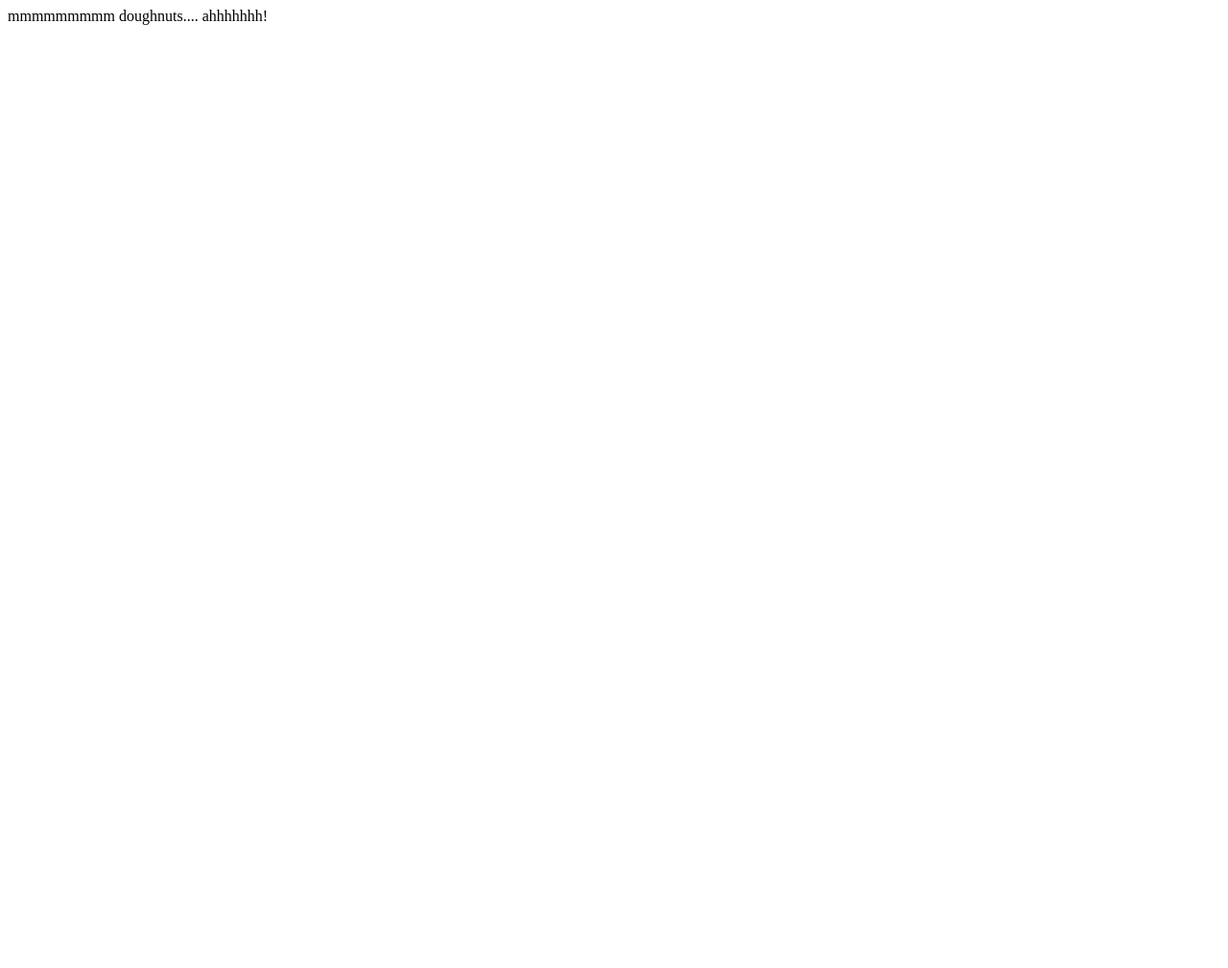
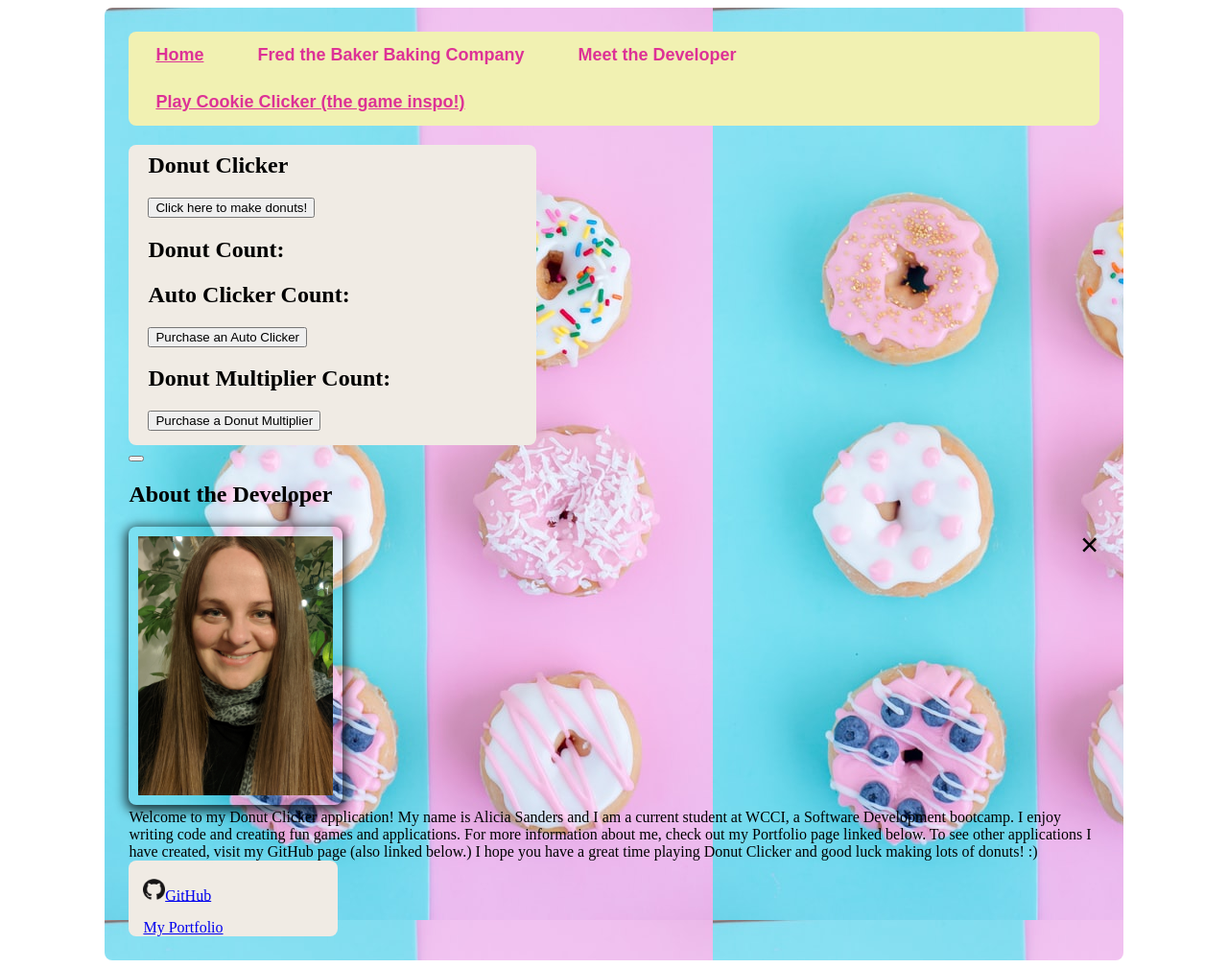
Before and after one commit to 2021-Spring-Part-Time/donut-clicker-asanders7, a website built with Parcel: page index.html in a window 1280 px wide. Shown: the whole page at 96% size. Before the commit the page ends 800 px from the top, so only its background shows below. Built offline with nearby package versions, Linux system fonts and the light colour scheme.

Commit message:
iteration three complete

```diff
--- a/index.html
+++ b/index.html
@@ -4,10 +4,77 @@
     <meta charset="UTF-8" />
     <meta http-equiv="X-UA-Compatible" content="IE=edge" />
     <meta name="viewport" content="width=device-width, initial-scale=1.0" />
+    <link rel="stylesheet" href="style.css" />
     <title>Donut Clicker</title>
   </head>
   <body>
-    <div class="container"></div>
+    <div class="donut-page">
+      <div class ="header">
+        <a href="#home">Home</a>
+        <div class="company-info-dropdown-menu">
+          <button class="company-info-button">Fred the Baker Baking Company
+          </button>
+          <div class="bakerInfoContent">
+            <a href="#">Company Info</a>
+          </div>
+        </div>
+        <div class="developer-dropdown-menu">
+          <button class="developer-info-button">Meet the Developer
+          </button>
+          <div class="developer-info">
+            <a href="#">Developer Info</a>
+          </div>
+        </div>
+        <div class="cookie-clicker-link"><a href="https://orteil.dashnet.org/cookieclicker/" target="_blank">Play Cookie Clicker (the game inspo!)</a></div>
+      </div>
+      <section class="game-section">
+        <h1 class="title">Donut Clicker</h1>
+        <button class="donutMakingButton">Click here to make donuts!</button>
+        <div id="donutCountElem">
+          <h2>Donut Count: </h2>
+        </div>
+        <div id="autoClickerInfo">
+          <section>
+            <h2>Auto Clicker Count:</h2>
+            <button class="purchaseAutoClickerButton">Purchase an Auto Clicker</button>
+          </section>
+        </div>
+        <div id="donutMultiplierInfo">
+          <section>
+            <h2>Donut Multiplier Count: </h2>
+            <button class="purchaseDonutMultiplierButton">Purchase a Donut Multiplier</button>
+          </section>
+        </div>
+      </section>
+      <button id="modalBtn"></button>
+      <div id="modal">
+        <div class="non-scrolling-info">
+          <h2>About the Developer</h2>
+          <span class="close">&times;</span>
+        </div>
+        <div class="scrollable-info">
+          <div class="photo">
+            <img
+              class="developer-photo"
+              src="images/alicia-photo.jpg"
+              alt="alicia">
+          </div>
+          <div class="about-the-developer">
+            Welcome to my Donut Clicker application! My name is Alicia Sanders and I am a current student at WCCI, a Software Development
+            bootcamp. I enjoy writing code and creating fun games and applications. For more information about me, check out my Portfolio
+            page linked below. To see other applications I have created, visit my GitHub page (also linked below.) I hope you have a great
+            time playing Donut Clicker and good luck making lots of donuts! :)
+          </div>
+          <div class="grid-container">
+            <div class="social-media-block">
+              <h3 class="social-media-header"></h4>
+              <div><img class="github-icon" src="images/github-icon.png" alt="github"><a href="https://github.com/asanders7">GitHub</a></div>
+              <p></p>
+              <div><a href="https://asanders7.github.io/">My Portfolio</a></div>
+          </div>
+        </div>
+      </div>
+    </div>
     <script src="./index.js"></script>
   </body>
 </html>
--- /dev/null
+++ b/style.css
@@ -0,0 +1,189 @@
+.donut-page {
+    background-image: url("images/donuts.jpg");
+    background-position: left top;
+    background-repeat: repeat;
+    background-attachment: fixed;
+    border-radius: 8px;
+    margin: auto;
+    padding: 25px;
+    width: 80%;
+}
+
+.header {
+    background-color: rgb(241, 241, 178);
+    border-radius: 8px;
+    font-family: Arial;
+    overflow: hidden;
+}
+
+.header a {
+    color: rgb(221, 50, 150);
+    float: left;
+    font-size: 18px;
+    font-weight: bold;
+    padding: 14px 28px;
+    text-align: center;
+}
+
+.company-info-dropdown-menu {
+    float: left;
+    overflow: hidden;
+}
+
+.company-info-dropdown-menu .company-info-button {
+    background-color: inherit;
+    border: none;
+    color: rgb(221, 50, 150);
+    font-family: inherit;
+    font-size: 18px;
+    font-weight: bold;
+    margin: 0;
+    outline: none;
+    padding: 14px 28px;
+}
+
+.header a:hover, .company-info-dropdown-menu:hover .company-info-button, .developer-dropdown-menu:hover .developer-info-button {
+    background-color: turquoise;
+}
+
+.bakerInfoContent {
+    background-color: rgb(224, 215, 224);
+    display: none;
+    min-width: 160px;
+    position: absolute;
+    z-index: 1;
+}
+
+.bakerInfoContent a {
+    color: rgb(221, 50, 150);
+    display: block;
+    float: none;
+    padding: 14px 28px;
+    text-align: left;
+}
+
+.bakerInfoContent a:hover {
+    background-color: turquoise;
+    color: white;
+}
+
+.company-info-dropdown-menu:hover .bakerInfoContent {
+    color: white;
+    display: block;
+}
+
+.developer-dropdown-menu {
+    float: left;
+    overflow: hidden;
+}
+
+.developer-dropdown-menu .developer-info-button {
+    background-color: inherit;
+    border: none;
+    color: rgb(221, 50, 150);
+    font-family: inherit;
+    font-size: 18px;
+    font-weight: bold;
+    margin: 0;
+    outline: none;
+    padding: 14px 28px;
+}
+
+.developer-info {
+    background-color: rgb(224, 215, 224);
+    display: none;
+    min-width: 160px;
+    position: absolute;
+    z-index: 1;
+}
+
+.developer-info a {
+    color: rgb(221, 50, 150);
+    display: block;
+    float: none;
+    padding: 14px 28px;
+    text-align: left;
+}
+
+.developer-info a:hover {
+    background-color: turquoise;
+    color: white;
+}
+
+.developer-dropdown-menu:hover .developer-info {
+    color: white;
+    display: block;
+}
+
+.grid-container {
+    background-color: rgb(240, 235, 228);
+    border-radius: 8px;
+    display: grid;
+    grid-gap: 20px;
+    grid-template-columns: 1fr 1fr;
+    padding-left: 15px;
+    padding-top: 0px;
+    width: 20%;
+}
+
+.modal {
+    display: none;
+    height: 100%;
+    left: 50%;
+    max-height: 100%;
+    overflow: auto;
+    position: fixed;
+    top: 50%;
+    transform: translate(-50%, -50%);
+    width: 100%;
+    z-index: 1;
+}
+
+.modal-developer-info {
+    height: 100%;
+    left: 0;
+    margin: 15% auto;
+    max-width: 100%;
+    overflow: auto;
+    padding: 20px;
+    position: absolute;
+    top: 0;
+    width: 600px;
+}
+
+.developer-photo {
+    border-radius: 8px;
+    box-shadow: 0px 3px 12px 3px rgba(0, 0, 0, 0.75);
+    padding: 10px;
+    padding-top: 10px;
+    width: 20%;
+    -webkit-box-shadow: 0px 3px 12px 3px rgba(0, 0, 0, 0.75);
+    -moz-box-shadow: 0px 3px 12px 3px rgba(0, 0, 0, 0.75);
+}
+
+.github-icon {
+    width: 25%;
+}
+
+.close {
+    float: right;
+    font-size: 35px;
+    font-weight: bold;
+}
+
+.close:hover, .close:focus {
+    cursor: pointer;
+}
+
+.title {
+    padding-top: 8px;
+}
+
+.game-section{
+    background-color: rgb(240, 235, 228);
+    border-radius: 8px;
+    padding-bottom: 15px;
+    padding-left: 20px;
+    padding-top: 0px;
+    width: 40%;
+}
```
Also changed, not shown: images/alicia-photo.jpg (added), images/background-image.jpg (added), images/donuts.jpg (added), images/github-icon.png (added).
